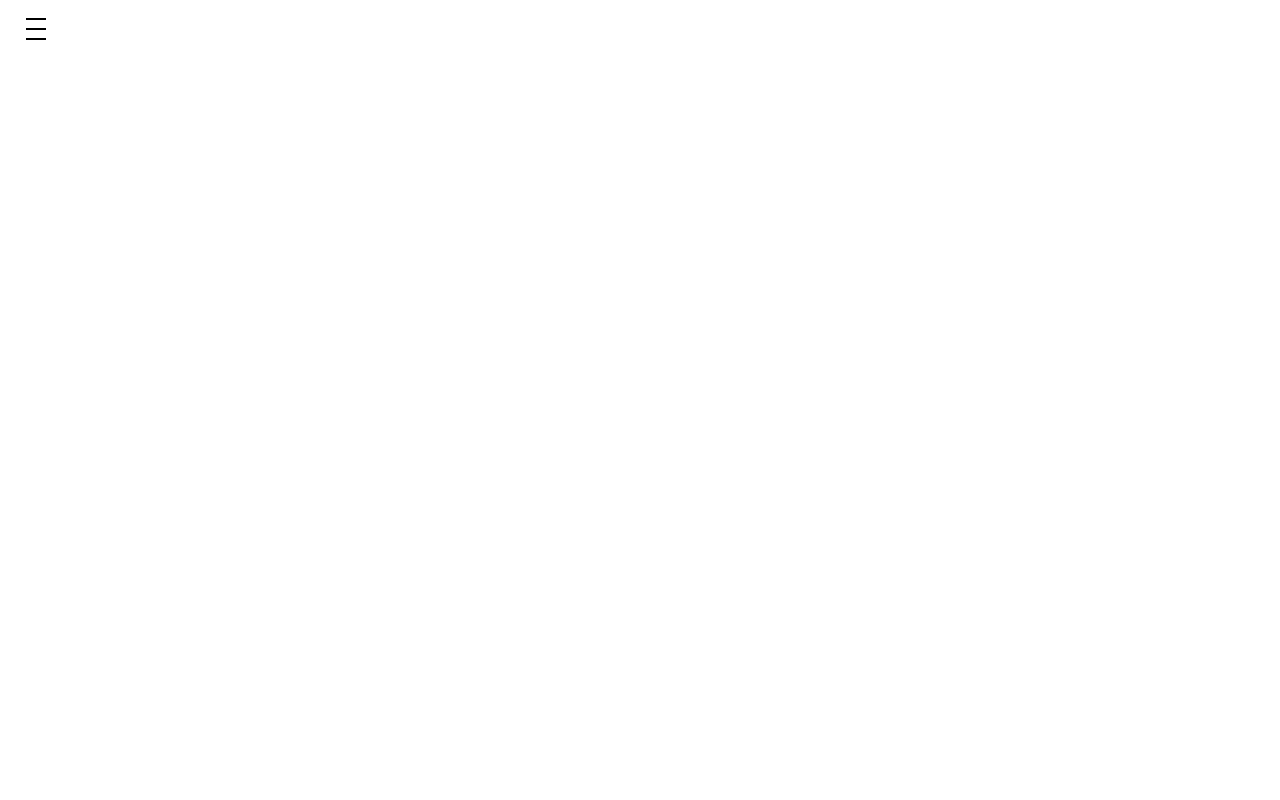
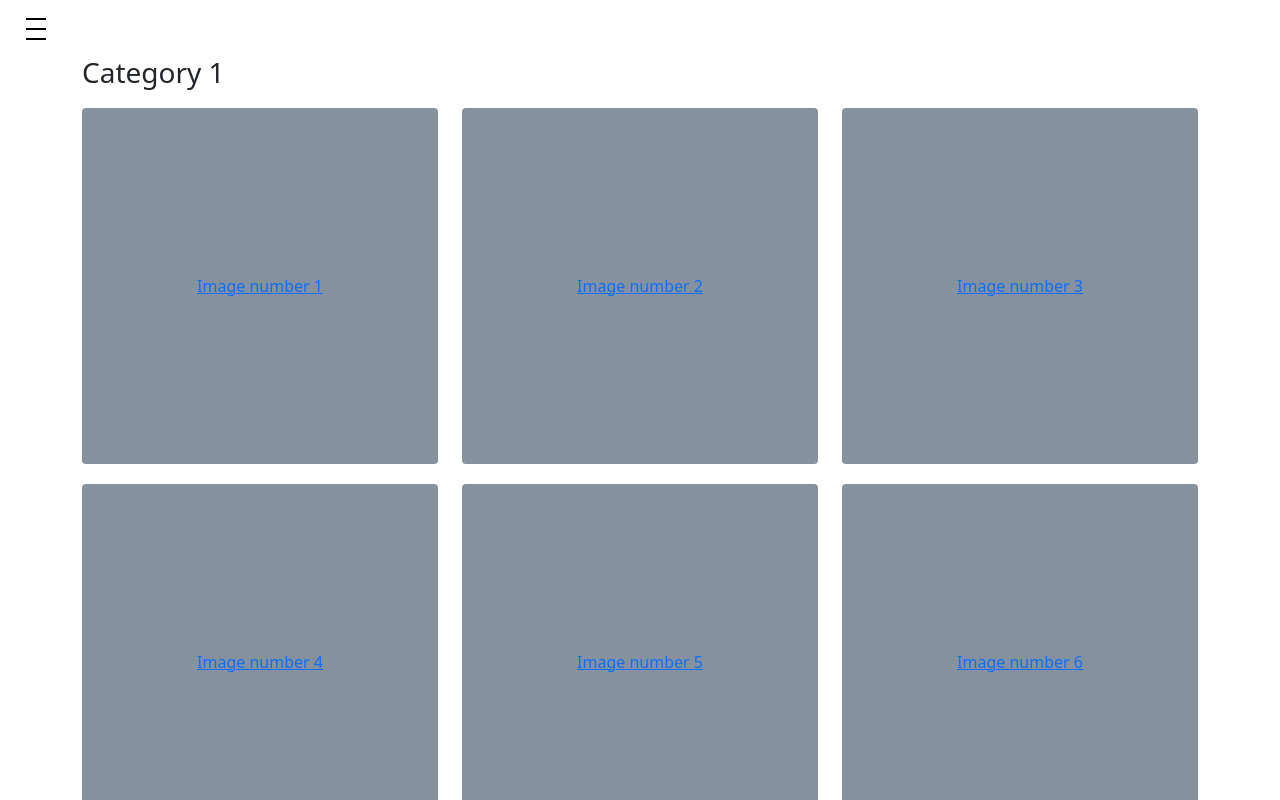
Before and after one commit to crawraps/gallery, a React (Create React App) app: page / in a window 1280 px wide. Shown: the top 800 px of the page. Built offline with nearby package versions, Linux system fonts and the light colour scheme.

Commit message:
Added images layout

```diff
--- a/src/pages/Home.tsx
+++ b/src/pages/Home.tsx
@@ -1,10 +1,63 @@
 import React from 'react'
 import Layout from '../components/Layout'
+import styled from 'styled-components'
+import Container from 'react-bootstrap/Container'
+import Row from 'react-bootstrap/Row'
+import Col from 'react-bootstrap/Col'
+import { Link } from 'react-router-dom'
+
+interface image {
+  id: number
+  content: string
+}
+interface formattedImages {
+  [key: string]: image[]
+}
 
 export default function Home(): JSX.Element {
+  const images: image[] = new Array(24).fill(0).map((_, index) => ({ id: index, content: `Image number ${index + 1}` }))
+  const categories = ['Category 1', 'Category 2', 'Category 3', 'Category 4']
+  const formattedImages = categorizeImages(images, categories, 6)
+
   return (
     <Layout>
-      <></>
+      <Container className='pt-2'>
+        {categories.map(cat => (
+          <Row className='mt-5'>
+            <h3>{cat}</h3>
+            {formattedImages[cat].map(image => (
+              <Col xs={4}>
+                <Card>
+                  <Link to={`images/${image.id}`}>{image.content}</Link>
+                </Card>
+              </Col>
+            ))}
+          </Row>
+        ))}
+      </Container>
     </Layout>
   )
 }
+
+const Card = styled.div`
+  background-color: #85929e;
+  width: 100%;
+  aspect-ratio: 1 / 1;
+  margin: 10px 0;
+  border-radius: 4px;
+
+  display: flex;
+  align-items: center;
+  justify-content: center;
+`
+
+// Additional functions
+function categorizeImages(images: image[], categories: string[], categorySize: number): formattedImages {
+  const imagesByCategories = {} as formattedImages
+
+  for (let i = 0; i < categories.length; i++) {
+    imagesByCategories[categories[i]] = images.slice(i * categorySize, (i + 1) * categorySize)
+  }
+
+  return imagesByCategories
+}
```
